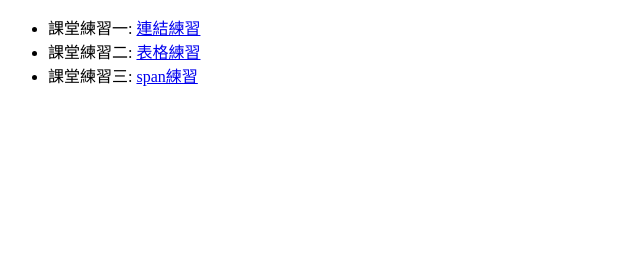
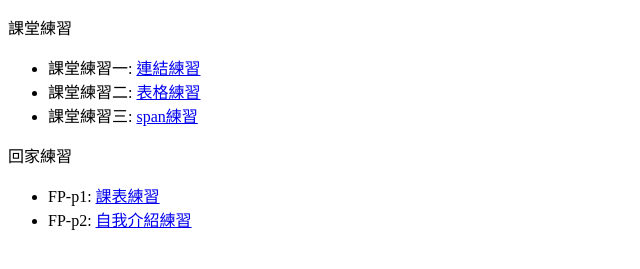
Before and after one commit to shenpeiyu/shenpeiyu.github.io, a plain HTML site: page index.html in a window 1280 px wide. Shown: the part 57-326 px from the top of the page, without its empty margins (0-640 px from the left). Drawn offline with Linux system fonts and the light colour scheme.

Commit message:
Add files via upload

```diff
--- a/index.html
+++ b/index.html
@@ -8,15 +8,25 @@
     <title>前端程式設計</title>
     <!-- 引入自己定義的css -->
     <link rel="stylesheet" href="./CSS/index.css">
+
 </head>
 
 <body>
     <h1>前端程式設計</h1>
-    <ul>
-        <li>課堂練習一: <a href="./link.html" target="_blank">連結練習</a></li>
-        <li>課堂練習二: <a href="./table.html" target="_blank">表格練習</a></li>
-        <li>課堂練習三: <a href="./span.html" target="_blank">span練習</a></li>
+    <p>課堂練習
+        <ul>
+            <li>課堂練習一: <a href="./link.html" target="_blank">連結練習</a></li>
+            <li>課堂練習二: <a href="./table.html" target="_blank">表格練習</a></li>
+            <li>課堂練習三: <a href="./span.html" target="_blank">span練習</a></li>
 
+        </ul>
+    </p>
+    <p>回家練習
+        <ul>
+            <li>FP-p1: <a href="https://shenpeiyu.github.io/FP-p1/" target="_blank">課表練習</a> </li>
+            <li>FP-p2:
+                <a href="https://shenpeiyu.github.io/FP-p2/" target="_blank"> 自我介紹練習</a></li>
+    </p>
     </ul>
 </body>
 
```
